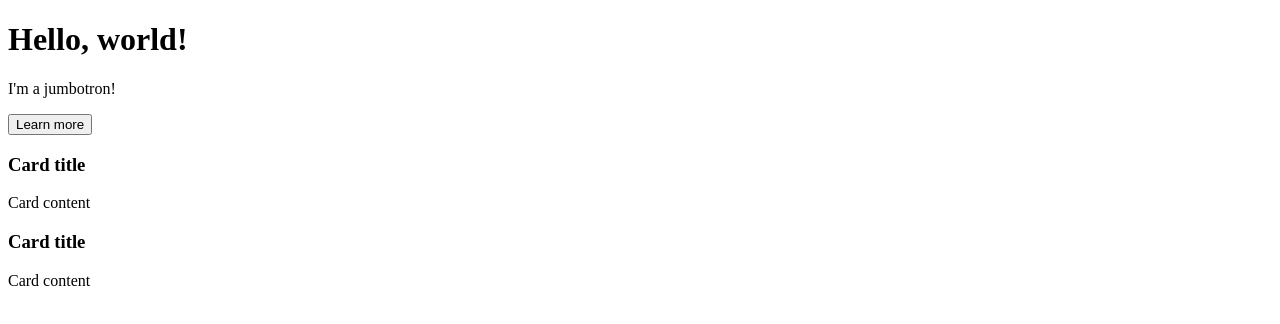
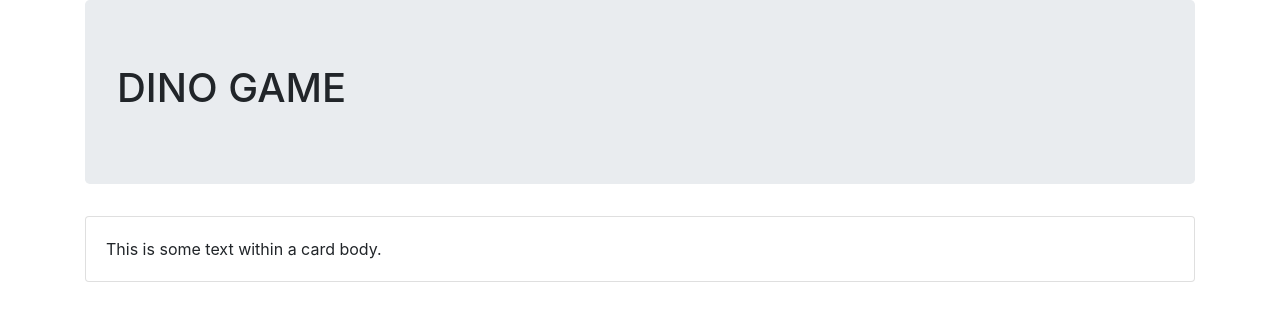
Before and after one commit to Graham91/reactapp, a React (Create React App) app in the folder my-app/: page / in a window 1280 px wide. Shown: the top 324 px of the page. Built offline with nearby package versions, Linux system fonts and the light colour scheme.

Commit message:
added some file structure

```diff
--- a/my-app/public/index.html
+++ b/my-app/public/index.html
@@ -1,43 +1,27 @@
 <!DOCTYPE html>
 <html lang="en">
+
 <head>
   <meta charset="utf-8" />
   <link rel="icon" href="%PUBLIC_URL%/favicon.ico" />
   <meta name="viewport" content="width=device-width, initial-scale=1" />
   <meta name="theme-color" content="#000000" />
-    <meta
-      name="description"
-      content="Web site created using create-react-app"
-    />
+  <meta name="description" content="Web site created using create-react-app" />
   <link rel="apple-touch-icon" href="%PUBLIC_URL%/logo192.png" />
+  <link rel="stylesheet" href="https://maxcdn.bootstrapcdn.com/bootstrap/4.0.0/css/bootstrap.min.css">
   <!--
       manifest.json provides metadata used when your web app is installed on a
       user's mobile device or desktop. See https://developers.google.com/web/fundamentals/web-app-manifest/
     -->
   <link rel="manifest" href="%PUBLIC_URL%/manifest.json" />
-    <!--
-      Notice the use of %PUBLIC_URL% in the tags above.
-      It will be replaced with the URL of the `public` folder during the build.
-      Only files inside the `public` folder can be referenced from the HTML.
 
-      Unlike "/favicon.ico" or "favicon.ico", "%PUBLIC_URL%/favicon.ico" will
-      work correctly both with client-side routing and a non-root public URL.
-      Learn how to configure a non-root public URL by running `npm run build`.
-    -->
   <title>React App</title>
 </head>
+
 <body>
   <noscript>You need to enable JavaScript to run this app.</noscript>
   <div id="root"></div>
-    <!--
-      This HTML file is a template.
-      If you open it directly in the browser, you will see an empty page.
 
-      You can add webfonts, meta tags, or analytics to this file.
-      The build step will place the bundled scripts into the <body> tag.
+</body>
 
-      To begin the development, run `npm start` or `yarn start`.
-      To create a production bundle, use `npm run build` or `yarn build`.
-    -->
-  </body>
 </html>
--- a/my-app/src/App.js
+++ b/my-app/src/App.js
@@ -1,8 +1,9 @@
 import React from "react";
-import HelloBootstrap from "./components/HelloBootstrap";
+import Dinogame from "./components/HelloBootstrap";
+import Pictures from "./components/images";
 
 function App() {
-  return <HelloBootstrap />;
+  return <Dinogame />;
 }
 
 export default App;
--- a/my-app/src/components/HelloBootstrap.js
+++ b/my-app/src/components/HelloBootstrap.js
@@ -1,33 +1,16 @@
 import React from "react";
 
-function HelloBootstrap() {
+function Dinogame() {
   return (
     <div className="container">
       <div className="jumbotron">
-        <h1>Hello, world!</h1>
-        <p>I'm a jumbotron!</p>
-        <p>
-          <button className="btn btn-primary btn-lg">Learn more</button>
-        </p>
+        <h1>DINO GAME</h1>
       </div>
-      <div className="card mb-4">
-        <div className="card-header">
-          <h3>Card title</h3>
-        </div>
-        <div className="card-body">
-          <p className="card-text">Card content</p>
-        </div>
-      </div>
-      <div className="card mb-4">
-        <div className="card-header">
-          <h3>Card title</h3>
-        </div>
-        <div className="card-body">
-          <p className="card-text">Card content</p>
-        </div>
+      <div class="card">
+        <div class="card-body">This is some text within a card body.</div>
       </div>
     </div>
   );
 }
 
-export default HelloBootstrap;
+export default Dinogame;
--- /dev/null
+++ b/my-app/src/components/images.js
@@ -0,0 +1,10 @@
+export default {
+  Pictures: {
+    img: {
+      img1: "https://imgur.com/LFXgB63r.png",
+      img2: "https://imgur.com/g7WSe8Y.png",
+      img3: "https://imgur.com/sqHLxRM.png",
+      img4: "https://imgur.com/Nmiy4b4.png",
+    },
+  },
+};
```
Also changed, not shown: my-app/src/components/dino.js (added, +19 -0 lines), my-app/src/components/style.css (added, +7 -0 lines), my-app/src/components/truefalseimg.js (added, +34 -0 lines). Lines whose indentation alone changed are shown as unchanged.
